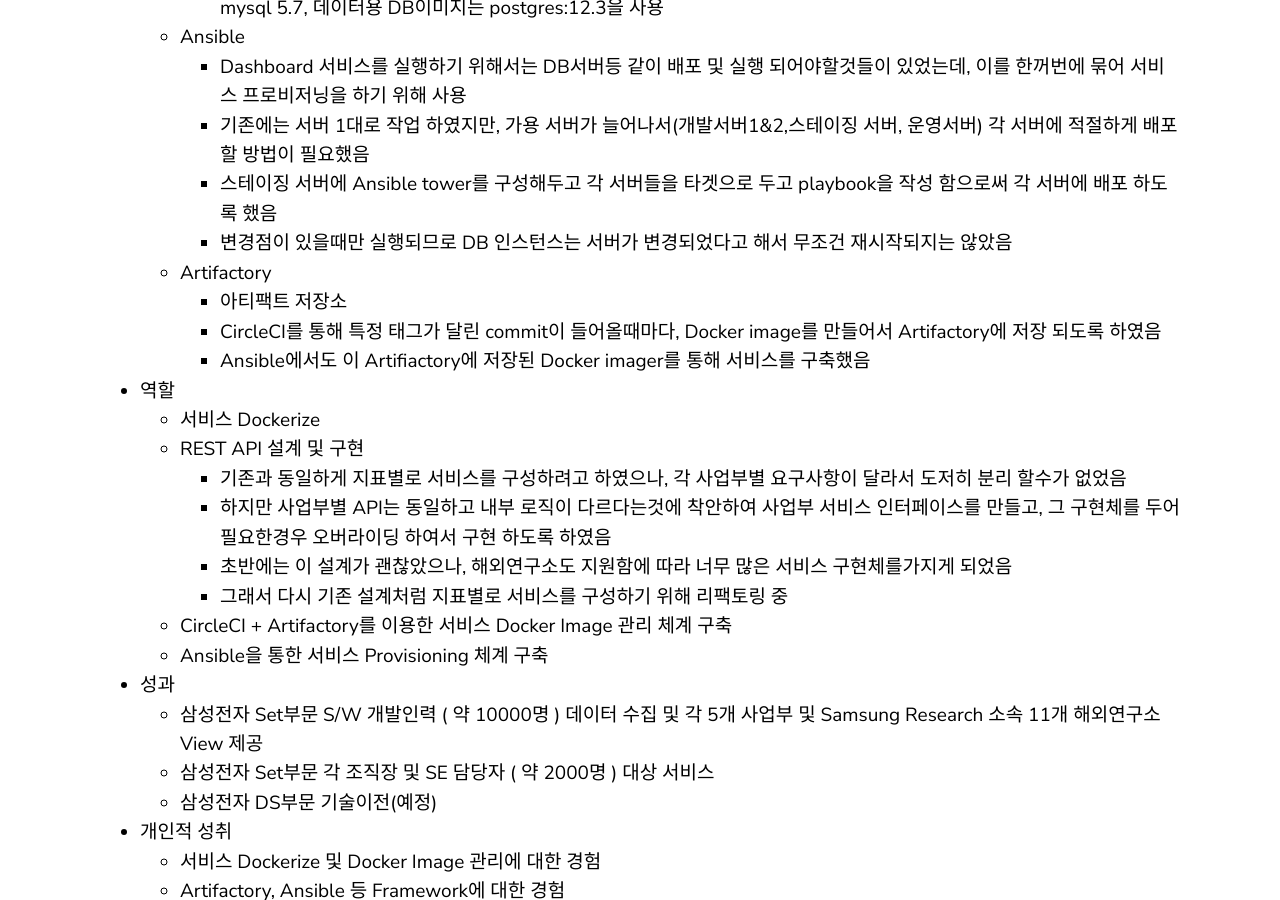
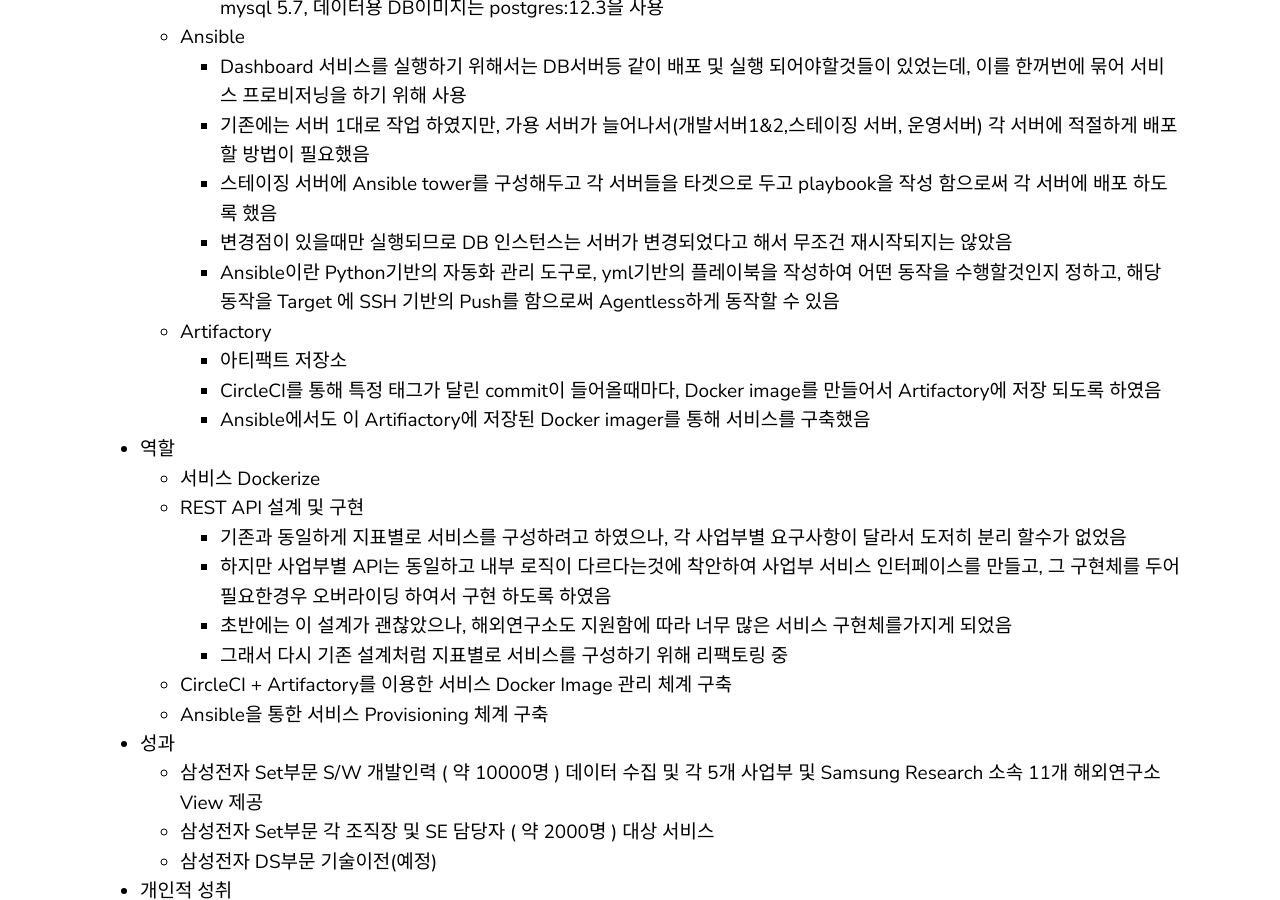
Before and after one commit to yoowonyoung/yoowonyoung.github.io, a Jekyll site: the page built from _posts/2020-08-25-Interview-04.md, in a window 1280 px wide and 900 px high, scrolled down 931 px. Built offline with Jekyll 4.4.1, drawn with Linux system fonts in a browser that asks for light colours; comment, search, counter and statistics services are not loaded.

Commit message:
update interview

```diff
--- a/_posts/2020-08-25-Interview-04.md
+++ b/_posts/2020-08-25-Interview-04.md
@@ -21,6 +21,7 @@
         + 기존에는 서버 1대로 작업 하였지만, 가용 서버가 늘어나서(개발서버1&2,스테이징 서버, 운영서버) 각 서버에 적절하게 배포할 방법이 필요했음
         + 스테이징 서버에 Ansible tower를 구성해두고 각 서버들을 타겟으로 두고 playbook을 작성 함으로써 각 서버에 배포 하도록 했음
         + 변경점이 있을때만 실행되므로 DB 인스턴스는 서버가 변경되었다고 해서 무조건 재시작되지는 않았음
+        + Ansible이란 Python기반의 자동화 관리 도구로, yml기반의 플레이북을 작성하여 어떤 동작을 수행할것인지 정하고, 해당 동작을 Target 에 SSH 기반의 Push를 함으로써 Agentless하게 동작할 수 있음
 
     * Artifactory
         + 아티팩트 저장소
```
